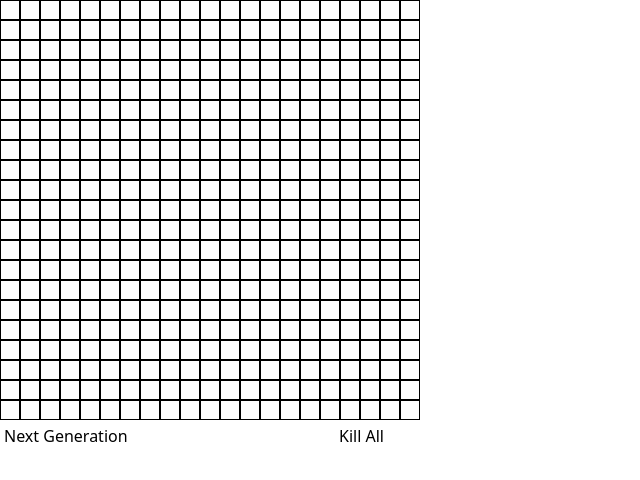
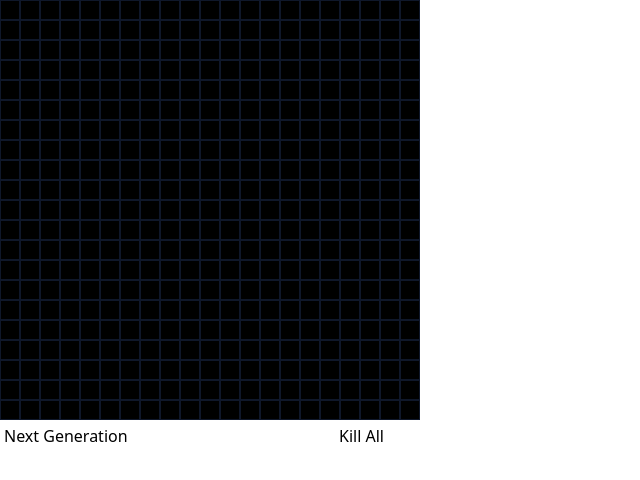
Before and after one commit to HagayHaut/game-of-life, a React (Create React App) app: page / in a window 1280 px wide. Shown: the top 480 px of the page, without its empty margins (0-640 px from the left). Built offline with nearby package versions, Linux system fonts and the light colour scheme.

Commit message:
update cell colors to black and yellow

```diff
--- a/src/components/Cell.js
+++ b/src/components/Cell.js
@@ -3,8 +3,8 @@ import React from "react";
 function Cell({ alive, coors, onCellClick }) {
     return (
         <div
-            className={`w-5 h-5 border border-black ${
-                alive ? "bg-cyan-300" : null
+            className={`w-5 h-5 border border-slate-900 ${
+                alive ? "bg-yellow-300" : "bg-black"
             }`}
             onClick={() => onCellClick(...coors)}
         />
```
